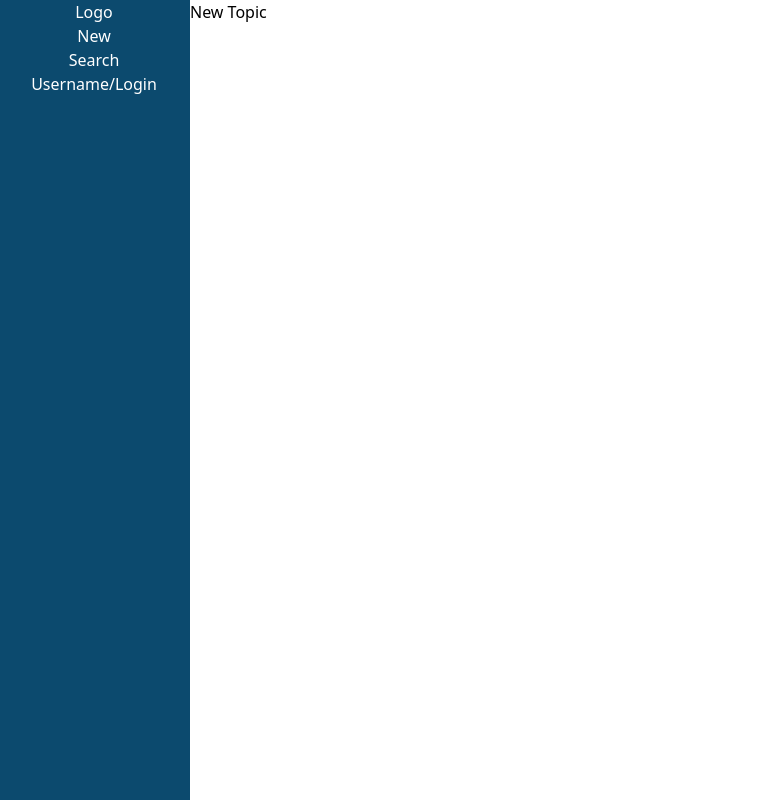
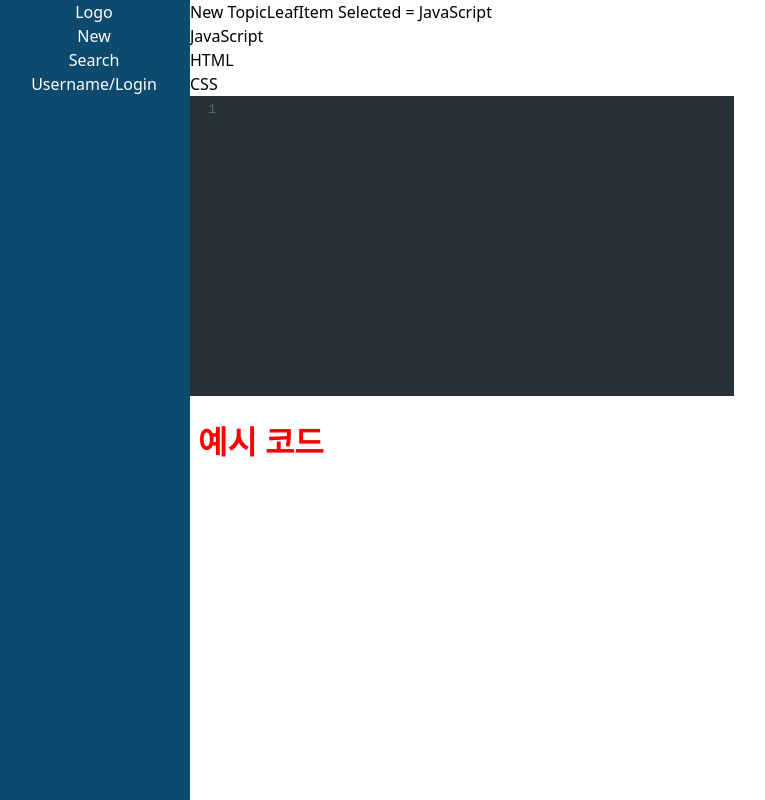
Before and after one commit to wolfy916/CodeBamboo, a Next.js app in the folder frontend/: page /topics in a window 1280 px wide. Shown: the whole page, without its empty margins (2-767 px from the left). Built offline with nearby package versions, Linux system fonts and the light colour scheme.

Commit message:
Feat: 에디터 프로토타입

```diff
--- a/frontend/components/editor/CodeItem.tsx
+++ /dev/null
@@ -1,15 +0,0 @@
-import React from 'react';
-
-interface Props {
-  language: string
-  code: string
-}
-
-export const CodeItem = ({ language, code } : Props) => {
-
-  return (
-    <div>
-      Code Item
-    </div>
-  );
-};
--- /dev/null
+++ b/frontend/components/editor/Editor.tsx
@@ -0,0 +1,73 @@
+import React, { useState, useRef } from 'react';
+import { useRecoilState } from 'recoil';
+import { codeState } from '@/recoil/topic';
+import { Controlled as CodeItem } from 'react-codemirror2';
+import 'codemirror/mode/xml/xml';
+import 'codemirror/mode/css/css';
+import 'codemirror/mode/javascript/javascript';
+import 'codemirror/lib/codemirror.css';
+import 'codemirror/theme/material.css';
+import { Rendering } from './Rendering';
+
+export const Editor = () => {
+  const [code, setCode] = useRecoilState(codeState);
+  const [selectedLanguage, setSelectedLanguage] = useState(code[0].language);
+
+  const handleChange = (editor: any, data: any, value: string) => {
+    const selectedCodeIndex = code.findIndex(
+      (e) => e.language === selectedLanguage
+    );
+    const updatedCode = [...code];
+    updatedCode[selectedCodeIndex] = {
+      ...updatedCode[selectedCodeIndex],
+      content: value,
+    };
+    setCode(updatedCode);
+  };
+
+  const selectedCode = code.find((e) => e.language === selectedLanguage);
+
+  const Tabs = () => {
+    const tabs = code.map((e) => e.language);
+    return (
+      <div>
+        {tabs.map((tab) => (
+          <div key={tab} onClick={()=>setSelectedLanguage(tab)}>{`${tab}`}</div>
+        ))}
+      </div>
+    );
+  };
+
+  const editorRef = useRef<any>(null)
+  const wrapperRef = useRef<any>(null)
+  const editorWillUnmount = () => {
+    editorRef.current.display.wrapper.remove();
+    if (wrapperRef.current) {
+      wrapperRef.current.hydrated = false;
+    }
+  }
+
+  return (
+    <>
+      LeafItem
+      Selected = {selectedLanguage}
+      <Tabs />
+      <CodeItem
+        className='flex flex-col h-1/2 w-1/2'
+        value={selectedCode?.content || ''}
+        onBeforeChange={(editor, data, value)=>handleChange(editor, data, value)}
+        options={{
+          mode: 'xml',
+          theme: 'material',
+          lineNumbers: true,
+        }}
+        ref={wrapperRef}
+        editorDidMount={(e) => editorRef.current = e}
+        editorWillUnmount={editorWillUnmount}
+      />
+      <Rendering/>
+    </>
+  );
+};
+
+export default Editor;
--- a/frontend/components/editor/EditorItem.tsx
+++ /dev/null
@@ -1,25 +0,0 @@
-import React from "react"
-import { Controlled as Editor } from "react-codemirror2"
-
-import "codemirror/lib/codemirror.css"
-import "codemirror/theme/material.css"
-import "codemirror/mode/xml/xml"
-import "codemirror/mode/javascript/javascript"
-import "codemirror/mode/css/css"
-
-interface Props {}
-
-export const EditorItem = ({}: Props) => {
-  return (
-    <div>
-      Editor Item
-      {/* <Editor
-        options={{
-          mode: "xml",
-          theme: "material",
-          lineNumbers: true,
-        }}
-      /> */}
-    </div>
-  )
-}
--- /dev/null
+++ b/frontend/components/editor/Rendering.tsx
@@ -0,0 +1,40 @@
+import React, { useState, useEffect } from 'react';
+import { useRecoilValue } from 'recoil';
+import { codeState } from '@/recoil/topic';
+
+export const Rendering = () => {
+  const code = useRecoilValue(codeState);
+  const [src, setSrc] = useState('');
+  const html = code.find((e) => e.language === 'HTML')?.content;
+  const css = code.find((e) => e.language === 'CSS')?.content;
+  const js = code.find((e) => e.language === 'JavaScript')?.content;
+
+  const srcCode = `
+    <html>
+      <body>${html}</body>
+      <style>${css}</style>
+      <script>${js}</script>
+    </html>
+  `;
+
+  useEffect(() => {
+    const timeout = setTimeout(() => {
+      setSrc(srcCode);
+    }, 1000);
+
+    return () => clearTimeout(timeout);
+  }, [srcCode]);
+
+  return (
+    <div>
+      <iframe
+        srcDoc={srcCode}
+        sandbox="allow-forms allow-modals allow-pointer-lock allow-popups allow-same-origin allow-scripts allow-top-navigation-by-user-activation allow-downloads allow-presentation"
+        allow="accelerometer; camera; encrypted-media; display-capture; geolocation; gyroscope; microphone; midi; clipboard-read; clipboard-write"
+        scrolling="auto"
+        // allowTransparency={true} // TS 에러가 나거나 콘솔에 뜸
+        loading="lazy"
+      />
+    </div>
+  );
+};
--- a/frontend/package.json
+++ b/frontend/package.json
@@ -13,6 +13,7 @@
     "@types/react": "18.0.37",
     "@types/react-dom": "18.0.11",
     "autoprefixer": "10.4.14",
+    "codemirror": "^5.65.13",
     "eslint": "8.38.0",
     "eslint-config-next": "13.3.0",
     "next": "13.3.0",
--- a/frontend/pages/_app.tsx
+++ b/frontend/pages/_app.tsx
@@ -1,8 +1,8 @@
-import '@/styles/globals.css'
 import type { AppProps } from 'next/app'
 import { QueryClient, QueryClientProvider } from 'react-query';
+import { RecoilRoot } from 'recoil';
+import '@/styles/globals.css'
 import { Layout } from '@/components/common/Layout';
-import { RecoilRoot } from 'recoil';
 
 const queryClient = new QueryClient();
 
--- a/frontend/pages/topics/index.tsx
+++ b/frontend/pages/topics/index.tsx
@@ -1,4 +1,5 @@
 import React from 'react';
+import { Editor } from '@/components/editor/Editor';
 
 interface Props {
 }
@@ -7,6 +8,7 @@ export const Topics = ({ } : Props) => {
   return (
     <div>
       New Topic
+      <Editor />
     </div>
   );
 };
--- /dev/null
+++ b/frontend/recoil/topic.tsx
@@ -0,0 +1,31 @@
+import { atom } from "recoil";
+
+
+export interface CodeObject {
+  codeId: number;
+  language: string;
+  content: string;
+}
+
+export const codeState = atom<CodeObject[]>({
+  key: "codeState",
+  default: [
+    {
+      codeId : 3,
+      language : 'JavaScript',
+      content : ""
+    },
+    {
+      codeId : 1,
+      language : 'HTML',
+      content : "<h1>예시 코드</h1>"
+    },
+    {
+      codeId : 2,
+      language : 'CSS',
+      content : `h1 {
+        color: red
+      }`
+    }
+   ],
+});
```
Also changed, not shown: 1 other file (tests, documents, lock files or other folders).
